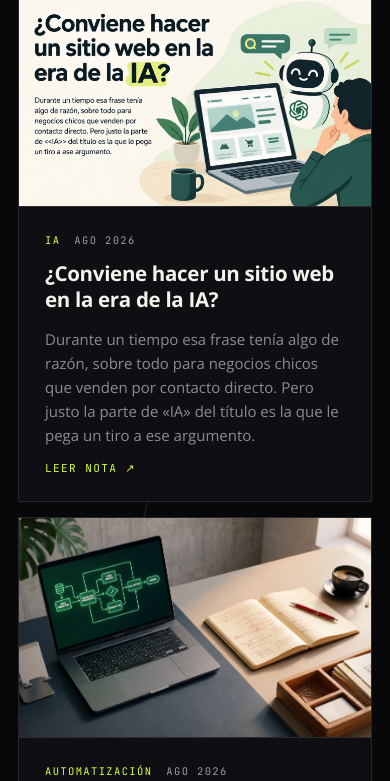
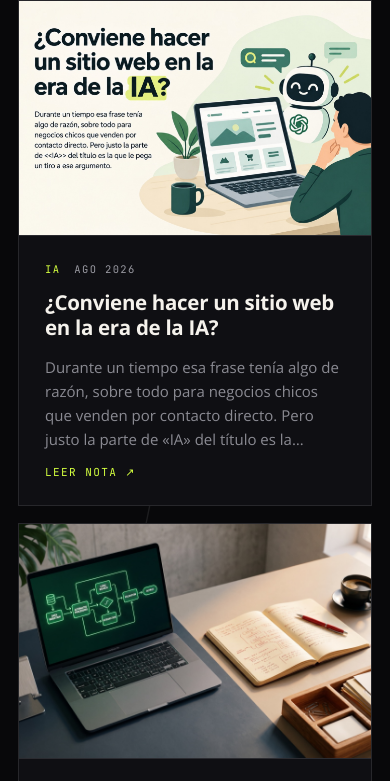
Before and after one commit to Claudioefe/efedigital, an Astro site: page / in a window 390 px wide. Shown: the part 8504-9285 px from the top of the page. Built offline with nearby package versions, Linux system fonts and the light colour scheme; Astro itself is replaced by a stand-in of ours.

Commit message:
fix: imágenes recortadas y captions sin límite en las tarjetas del home
El contenedor tenía una altura fija de 220px con object-fit:cover. En pantallas
anchas con 3 columnas, la caja quedaba mucho más ancha que alta en proporción
a la imagen real (1400x933 en la mayoría de los posts) y el recorte vertical
se comía buena parte del contenido — muy notorio en la portada nueva, que
tiene título arriba y tres pasos numerados abajo.

Cambié la altura fija por aspect-ratio:3/2 (la proporción real de la mayoría
de las portadas), así la caja escala con el ancho de la tarjeta en vez de
quedar fija, y el recorte pasa a ser mínimo y consistente en cualquier
pantalla. Verificado en desktop/tablet/mobile: ratio exacto 1.5 en los tres,
y con capturas reales de cada portada.

Además: el caption (bajada) no tenía límite y algunas superan los 390
caracteres. Agregué truncate() en utils/blog.ts, que corta en el último
espacio antes de 160 caracteres (no parte palabras) y agrega "…". Solo afecta
al caption de la tarjeta, no a la bajada completa del post.

Co-Authored-By: Claude Sonnet 5 <noreply@anthropic.com>

```diff
--- a/src/components/BlogPreview.astro
+++ b/src/components/BlogPreview.astro
@@ -1,6 +1,6 @@
 ---
 import BlogImage from "./BlogImage.astro";
-import { getPublishedPosts, formatMonth } from "../utils/blog";
+import { getPublishedPosts, formatMonth, truncate } from "../utils/blog";
 
 const allPosts = await getPublishedPosts();
 const posts = allPosts.slice(0, 3);
@@ -32,7 +32,7 @@ const posts = allPosts.slice(0, 3);
             data-scroll="tilt"
             style="display:flex;flex-direction:column;background:#0F0F13;overflow:hidden;text-decoration:none;color:inherit"
           >
-            <div style="position:relative;height:220px;background:#131318;border-bottom:1px solid rgba(255,255,255,.1);overflow:hidden">
+            <div style="position:relative;aspect-ratio:3/2;background:#131318;border-bottom:1px solid rgba(255,255,255,.1);overflow:hidden">
               <BlogImage src={post.data.imagen} alt={post.data.titulo} label={post.data.slotLabel} />
             </div>
             <div style="display:flex;flex-direction:column;gap:14px;padding:26px;flex:1">
@@ -43,7 +43,7 @@ const posts = allPosts.slice(0, 3);
               <h3 style="margin:0;font-size:20.5px;font-weight:700;line-height:1.26;letter-spacing:-.015em;color:#F5F2EC;text-wrap:pretty">
                 {post.data.titulo}
               </h3>
-              <p style="margin:0;font-size:15px;line-height:1.6;color:#8B8B93;text-wrap:pretty">{post.data.bajada}</p>
+              <p style="margin:0;font-size:15px;line-height:1.6;color:#8B8B93;text-wrap:pretty">{truncate(post.data.bajada, 160)}</p>
               <span style="margin-top:auto;font-family:'JetBrains Mono',monospace;font-size:11px;letter-spacing:.13em;text-transform:uppercase;color:#D4FF3F">
                 Leer nota ↗
               </span>
--- a/src/utils/blog.ts
+++ b/src/utils/blog.ts
@@ -31,6 +31,13 @@ export function formatDay(date: Date): string {
   return dayFmt.format(date);
 }
 
+export function truncate(text: string, max = 160): string {
+  if (text.length <= max) return text;
+  const cut = text.slice(0, max);
+  const lastSpace = cut.lastIndexOf(" ");
+  return `${cut.slice(0, lastSpace > 0 ? lastSpace : max).trimEnd()}…`;
+}
+
 export function pickFeatured(posts: CollectionEntry<"blog">[]): CollectionEntry<"blog"> | undefined {
   return posts.find((p) => p.data.destacada) ?? posts[0];
 }
```
